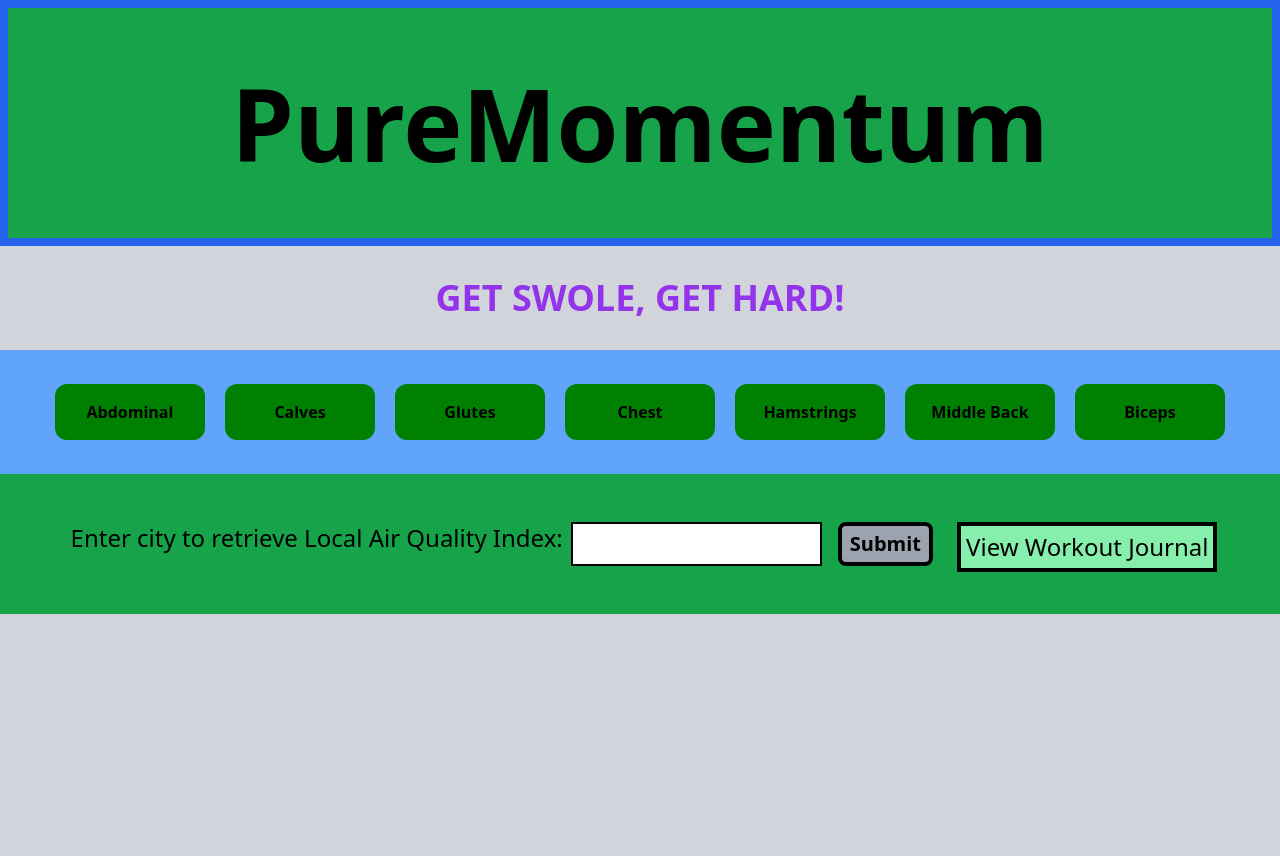
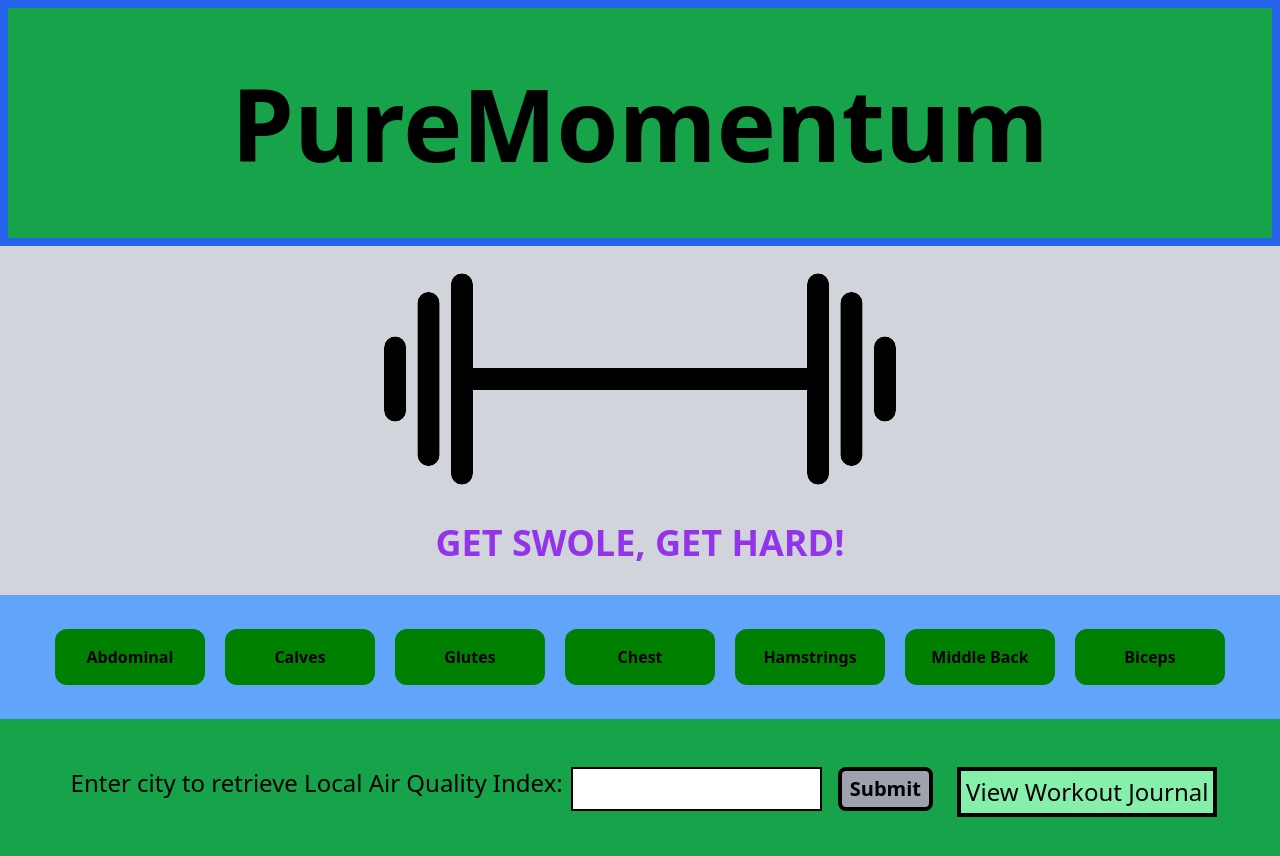
Before and after one commit to sarafuller2018/PureMomentum-Workout-Site, a plain HTML site: page mainpage.html in a window 1280 px wide. Before the commit the page ends 800 px from the top, so only its background shows below. Drawn offline with nearby package versions, Linux system fonts and the light colour scheme.

Commit message:
added logo img

```diff
--- a/mainpage.html
+++ b/mainpage.html
@@ -15,7 +15,10 @@
     <header class="py-0 bg-gray-300">
         <h1 class="header-size bg-green-600 font-bold flex items-center justify-center py-10 border-8 border-blue-600">
             PureMomentum</h1>
-        <h2 class="text-purple-600 text-4xl font-semibold text-center my-6 py-2">GET SWOLE, GET HARD!</h2>
+        <div class="flex justify-center">
+            <img src="./Assets/images/kisspng-barbell-dumbbell-weight-training-physical-fitness-dumbbell-5b16616f7ef899.2053022015281933915201.png" class="h-100 w-100 pt-5">
+        </div>
+            <h2 class="text-purple-600 text-4xl font-semibold text-center my-6 py-2">GET SWOLE, GET HARD!</h2>
     </header>
 
     <section class="workout-display bg-blue-400 flex justify-center py-6">
```
Also changed, not shown: Assets/images/kisspng-barbell-dumbbell-weight-training-physical-fitness-dumbbell-5b16616f7ef899.2053022015281933915201.png (added).
